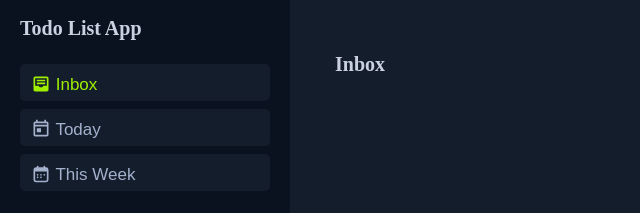
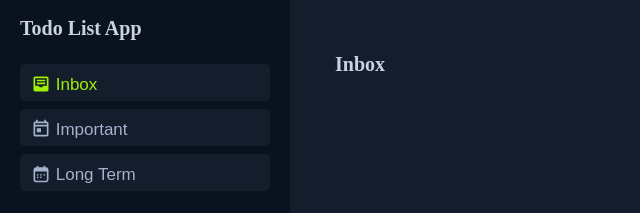
Before and after one commit to golam71/odin-todo-list, a website built with webpack: page src/template.html in a window 1280 px wide. Shown: the top 213 px of the page, 0-640 px from the left. Built offline with nearby package versions, Linux system fonts and the light colour scheme.

Commit message:
:sparkles: fix index file

```diff
--- a/src/template.html
+++ b/src/template.html
@@ -18,14 +18,14 @@
             </svg>
 
             Inbox</button>
-        <button id="Today">
+        <button id="Important">
             <svg xmlns="http://www.w3.org/2000/svg" width="20" height="20"
                 viewBox="0 0 24 24"><!-- Icon from Material Design Icons by Pictogrammers - https://github.com/Templarian/MaterialDesign/blob/master/LICENSE -->
                 <path fill="currentColor"
                     d="M19 3h-1V1h-2v2H8V1H6v2H5a2 2 0 0 0-2 2v14a2 2 0 0 0 2 2h14c1.11 0 2-.89 2-2V5c0-1.11-.89-2-2-2m0 16H5V9h14zm0-12H5V5h14M7 11h5v5H7" />
             </svg>
-            Today</button>
-        <button id="This Week">
+            Important</button>
+        <button id="Long Term">
             <svg xmlns="http://www.w3.org/2000/svg" width="20" height="20"
                 viewBox="0 0 24 24"><!-- Icon from Tabler Icons by Paweł Kuna - https://github.com/tabler/tabler-icons/blob/master/LICENSE -->
                 <g fill="currentColor">
@@ -35,7 +35,7 @@
                         d="M9.015 13a1 1 0 0 1-1 1a1.001 1.001 0 1 1-.005-2c.557 0 1.005.448 1.005 1m4 0a1 1 0 0 1-1 1a1.001 1.001 0 1 1-.005-2c.557 0 1.005.448 1.005 1m4.005 0a1 1 0 0 1-1 1a1.001 1.001 0 1 1-.005-2c.557 0 1.005.448 1.005 1m-5 2a1 1 0 0 1 0 2a1.001 1.001 0 1 1-.005-2zm-3.005 1a1 1 0 0 1-1 1a1.001 1.001 0 1 1-.005-2c.557 0 1.005.448 1.005 1" />
                 </g>
             </svg>
-            This Week</button>
+            Long Term</button>
         <h2>
             Projects
         </h2>
```
